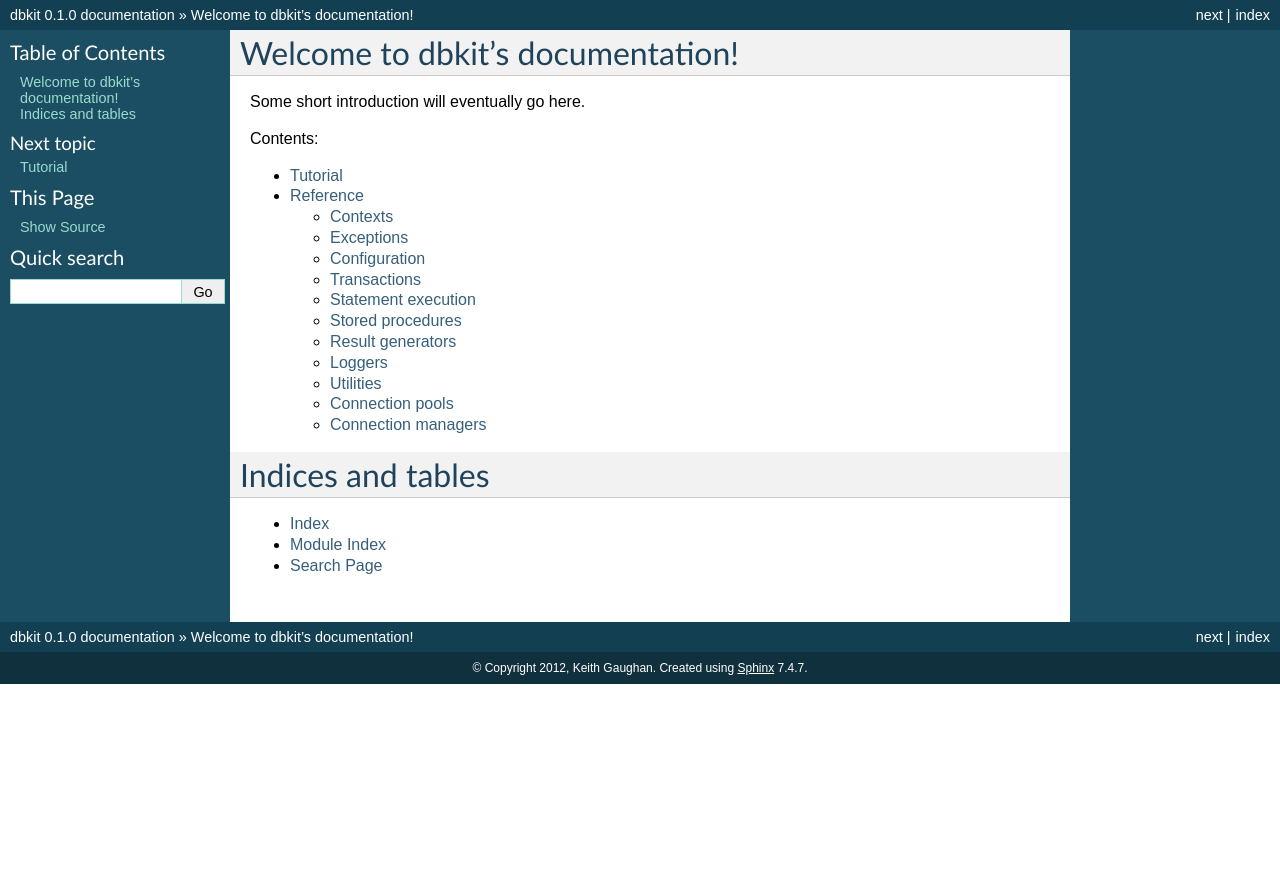
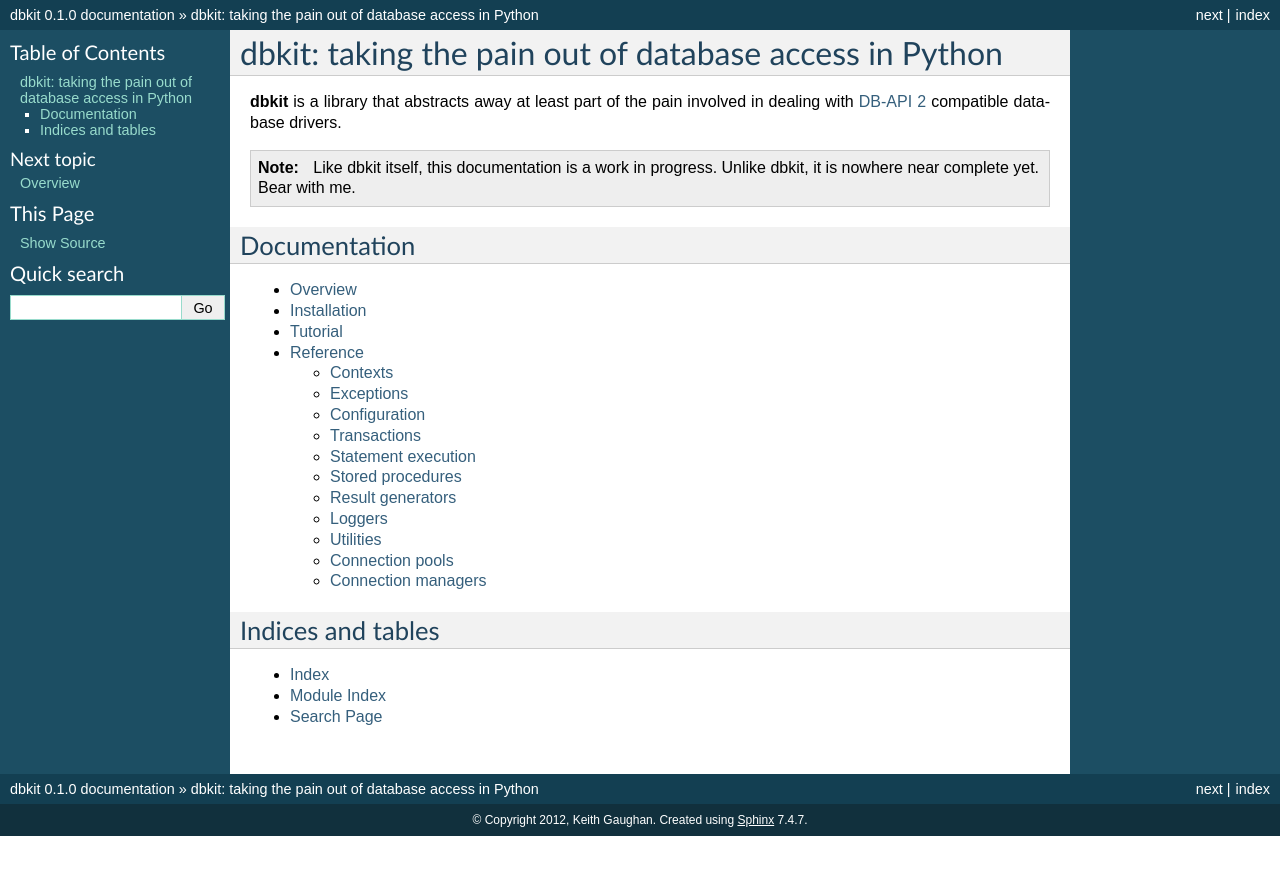
Before and after one commit to kgaughan/dbkit, a Sphinx documentation site: the page built from docs/index.rst, in a window 1280 px wide. Shown: the top 875 px of the page. Built offline with Sphinx 7.4.7, drawn with Linux system fonts in a browser that asks for light colours.

Commit message:
More documentation.

```diff
--- a/docs/index.rst
+++ b/docs/index.rst
@@ -3,16 +3,26 @@
    You can adapt this file completely to your liking, but it should at least
    contain the root `toctree` directive.
 
-Welcome to dbkit's documentation!
-=================================
+=======================================================
+dbkit: taking the pain out of database access in Python
+=======================================================
 
-Some short introduction will eventually go here.
+**dbkit** is a library that abstracts away at least part of the pain
+involved in dealing with `DB-API 2`_ compatible database drivers.
 
-Contents:
+.. note::
+   Like dbkit itself, this documentation is a work in progress. Unlike
+   dbkit, it is nowhere near complete yet. Bear with me.
+
+
+Documentation
+=============
 
 .. toctree::
    :maxdepth: 2
 
+   intro
+   installation
    tutorial
    reference
 
@@ -23,3 +33,7 @@ Indices and tables
 * :ref:`genindex`
 * :ref:`modindex`
 * :ref:`search`
+
+
+.. Links
+.. _DB-API 2: http://www.python.org/dev/peps/pep-0249/
--- /dev/null
+++ b/docs/installation.rst
@@ -0,0 +1,7 @@
+.. _installation:
+
+============
+Installation
+============
+
+To do.
--- /dev/null
+++ b/docs/intro.rst
@@ -0,0 +1,37 @@
+.. _intro:
+
+========
+Overview
+========
+
+*dbkit* is intended to be used in circumstances where it is impractical
+or overkill to use an ORM such as `SQLObject`_ or `SQLAlchemy`_, but it
+would be useful to at least abstract away some of the pain involved in
+dealing with the database.
+
+Features:
+
+- Rather than passing around database connections, statements are executed
+  within a database `context`_, thus helping to decouple modules that
+  interface with the database from the database itself and its connection
+  details.
+- Database contexts contain references to the exceptions exposed by the
+  database driver, thus decoupling exception handling from the database
+  driver.
+- Easier to use transaction handling.
+- Easier iteration over resultsets.
+- Connection pooling. In addition, any code using pooled connections has
+  no need to know connection pooling is in place.
+- Query logging.
+
+Non-aims:
+
+-  Abstraction of SQL statements. The idea is to get rid of the more
+   annoying but necessary boilerplate code involved in dealing with
+   `DB-API 2`_ drivers, not to totally abstract away SQL itself.
+
+.. Links
+.. _DB-API 2: http://www.python.org/dev/peps/pep-0249/
+.. _SQLObject: http://sqlobject.org/
+.. _SQLAlchemy: http://sqlalchemy.org/
+.. _context: http://docs.python.org/library/contextlib.html
--- a/docs/reference.rst
+++ b/docs/reference.rst
@@ -165,4 +165,5 @@ connection pool. All connection manager instances are context managers.
 .. autoclass:: dbkit.PooledConnectionManager
    :undoc-members: close
 
+.. Links
 .. _PEP-0249: http://www.python.org/dev/peps/pep-0249/
--- a/docs/tutorial.rst
+++ b/docs/tutorial.rst
@@ -1,4 +1,4 @@
-.. _intro:
+.. _tutorial:
 
 ========
 Tutorial
```
